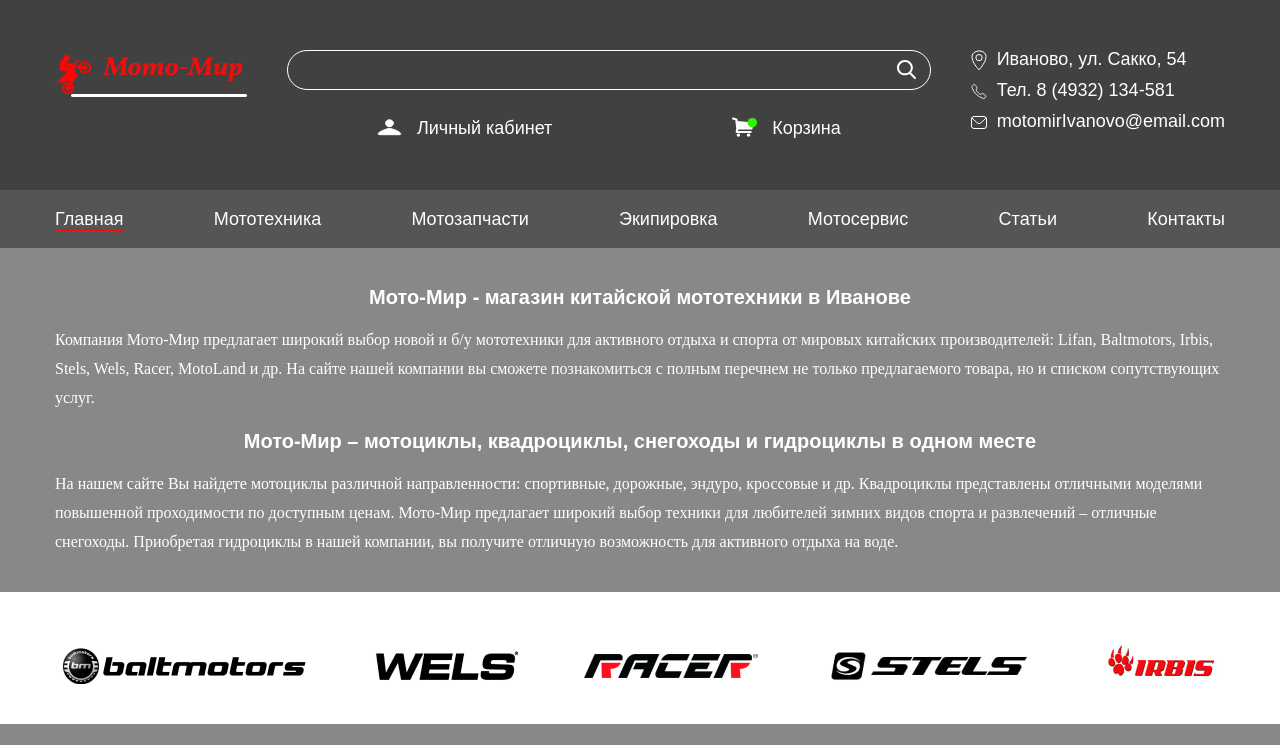
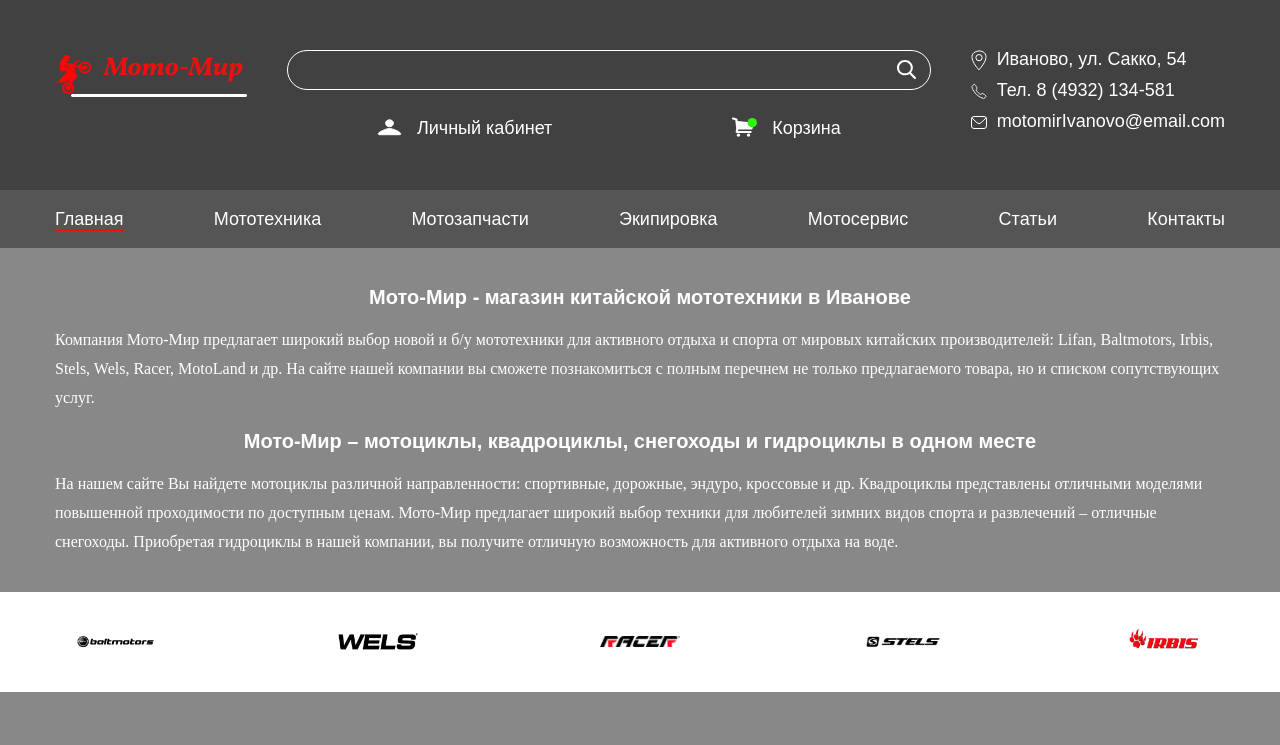
Before and after one commit to KsennyH/Online-store, a plain HTML site: page index.html in a window 1280 px wide. Shown: the top 745 px of the page. Drawn offline with nearby package versions, Linux system fonts and the light colour scheme.

Commit message:
refactoring and adaptive section partners

```diff
--- a/css/style.css
+++ b/css/style.css
@@ -379,7 +379,7 @@
 
 .partners {
   background-color: #fff;
-  padding: 1.5625rem 0;
+  padding: 1.25rem 0;
 }
 .partners__list {
   display: flex;
@@ -387,8 +387,17 @@
   justify-content: space-between;
   flex-wrap: wrap;
 }
-.partners__item:not(:last-child) {
-  margin-right: 0.625rem;
+.partners__item {
+  display: flex;
+  align-items: center;
+  justify-content: center;
+  flex: 0 0 120px;
+  height: 60px;
+  padding: 20px;
+}
+.partners__item img {
+  width: 120px;
+  object-fit: cover;
 }
 
 .popular-products {
--- a/index.html
+++ b/index.html
@@ -159,13 +159,13 @@
         </section>
         <div class="partners">
           <div class="container">
-            <div class="partners__list">
-              <li class="partners__item"> <img class="partners__img" src="img/baltmotors.png" alt="Логотип Балтмоторс"/></li>
-              <li class="partners__item"> <img class="partners__img" src="img/wels.png" alt="Логотип Уэллс"/></li>
-              <li class="partners__item"> <img class="partners__img" src="img/racer.png" alt="Логотип Рэйсер"/></li>
-              <li class="partners__item"> <img class="partners__img" src="img/stels.png" alt="Логотип Стелс"/></li>
-              <li class="partners__item"> <img class="partners__img" src="img/irbis.png" alt="Логотип Ирбис"/></li>
-            </div>
+            <ul class="partners__list">
+              <li class="partners__item"> <img src="img/baltmotors.png" alt="Логотип Балтмоторс"/></li>
+              <li class="partners__item"> <img src="img/wels.png" alt="Логотип Уэллс"/></li>
+              <li class="partners__item"> <img src="img/racer.png" alt="Логотип Рэйсер"/></li>
+              <li class="partners__item"> <img src="img/stels.png" alt="Логотип Стелс"/></li>
+              <li class="partners__item"> <img src="img/irbis.png" alt="Логотип Ирбис"/></li>
+            </ul>
           </div>
         </div>
         <section class="popular-products">
```
Also changed, not shown: articles.html (+7 -7 lines), outfit-card.html (+7 -7 lines), product-card.html (+7 -7 lines), css/style.min.css.
